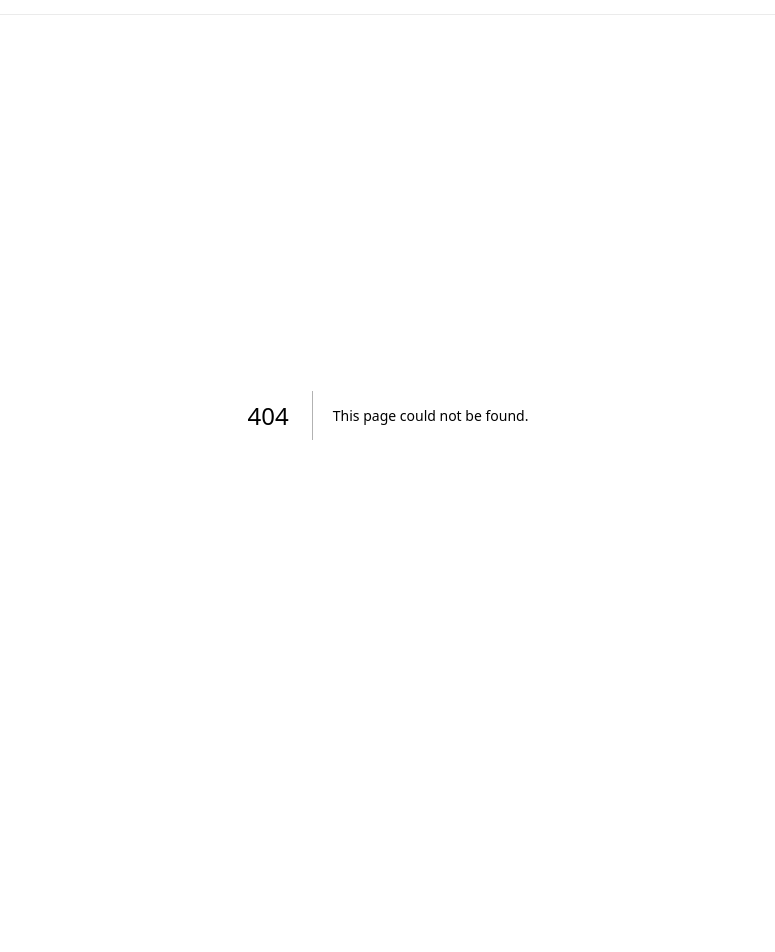
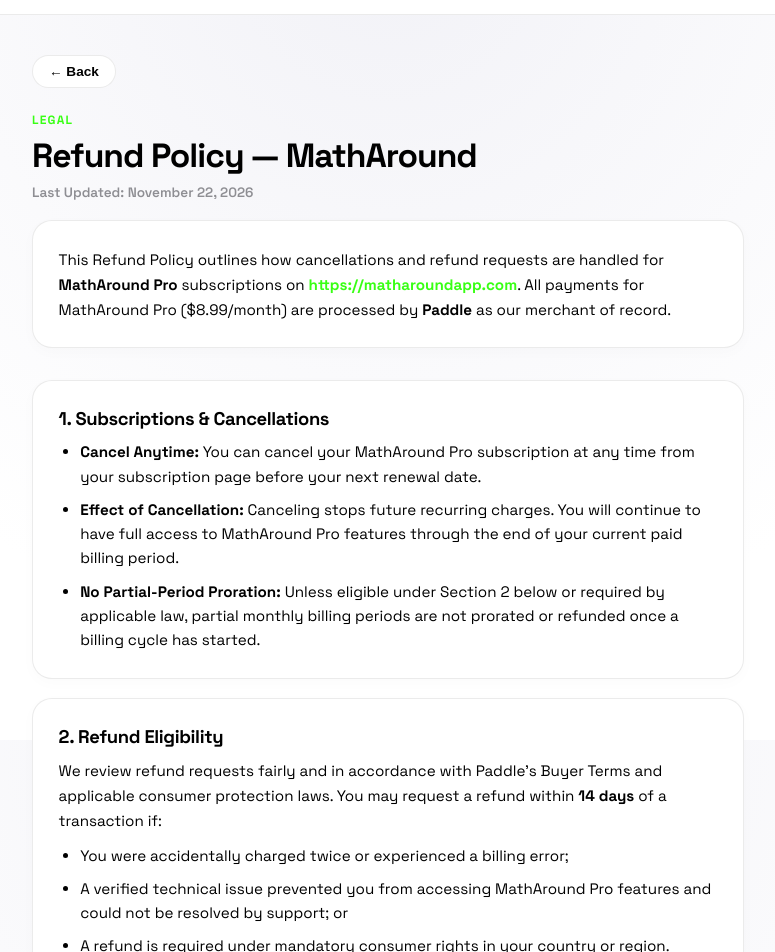
Before and after one commit to drakea1/math, a Next.js app: page /refund-policy in a window 1280 px wide. Before the commit this address had no page. Shown: the part 60-1012 px from the top of the page, without its empty margins (252-1027 px from the left). Before the commit the page ends 963 px from the top, so only its background shows below. Built offline with nearby package versions, Linux system fonts and the light colour scheme.

Commit message:
Add Refund Policy page and link it in profile settings

```diff
--- /dev/null
+++ b/app/refund-policy/page.js
@@ -0,0 +1,218 @@
+'use client';
+import { useEffect } from 'react';
+import { useRouter } from 'next/navigation';
+
+export default function RefundPolicyPage() {
+  const router = useRouter();
+
+  useEffect(() => {
+    const savedTheme = localStorage.getItem('matharound_theme');
+    if (savedTheme === 'dark') {
+      document.documentElement.classList.add('dark');
+    } else if (savedTheme === 'light') {
+      document.documentElement.classList.remove('dark');
+    }
+  }, []);
+
+  const sectionCardStyle = {
+    padding: '1.6rem',
+    background: 'var(--card-bg)',
+    border: '1px solid var(--surface-border)',
+    borderRadius: '20px',
+    boxShadow: '0 4px 15px rgba(0,0,0,0.02)',
+  };
+
+  const sectionHeadingStyle = {
+    fontSize: '1.15rem',
+    fontWeight: '800',
+    color: 'var(--text-main)',
+    margin: '0 0 0.65rem 0',
+    letterSpacing: '-0.02em',
+  };
+
+  const bodyTextStyle = {
+    fontSize: '0.95rem',
+    lineHeight: 1.65,
+    color: 'var(--text-main)',
+    margin: 0,
+  };
+
+  const listStyle = {
+    margin: '0.5rem 0 0 0',
+    paddingLeft: '1.35rem',
+    display: 'flex',
+    flexDirection: 'column',
+    gap: '0.55rem',
+    fontSize: '0.95rem',
+    lineHeight: 1.6,
+    color: 'var(--text-main)',
+  };
+
+  const linkStyle = {
+    color: 'var(--accent-neon)',
+    fontWeight: '700',
+    textDecoration: 'none',
+  };
+
+  return (
+    <div
+      style={{
+        padding: '2.5rem 1.5rem 4.5rem',
+        maxWidth: '760px',
+        minHeight: '100vh',
+        margin: '0 auto',
+        color: 'var(--text-main)',
+        display: 'flex',
+        flexDirection: 'column',
+      }}
+    >
+      <div style={{ marginBottom: '1.5rem' }}>
+        <button
+          type="button"
+          onClick={() => {
+            if (window.history.length > 1) {
+              router.back();
+            } else {
+              router.push('/');
+            }
+          }}
+          style={{
+            background: 'var(--card-bg)',
+            border: '1px solid var(--surface-border)',
+            borderRadius: '999px',
+            padding: '0.5rem 1rem',
+            color: 'var(--text-main)',
+            fontWeight: '700',
+            fontSize: '0.85rem',
+            display: 'inline-flex',
+            alignItems: 'center',
+            gap: '0.4rem',
+            cursor: 'pointer',
+          }}
+        >
+          ← Back
+        </button>
+      </div>
+
+      <header style={{ marginBottom: '2rem' }}>
+        <p
+          style={{
+            fontSize: '0.75rem',
+            fontWeight: '800',
+            letterSpacing: '0.1em',
+            color: 'var(--accent-neon)',
+            margin: '0 0 0.4rem 0',
+            textTransform: 'uppercase',
+          }}
+        >
+          Legal
+        </p>
+        <h1
+          style={{
+            fontSize: '2.1rem',
+            fontWeight: '900',
+            letterSpacing: '-0.03em',
+            color: 'var(--text-main)',
+            margin: '0 0 0.4rem 0',
+          }}
+        >
+          Refund Policy — MathAround
+        </h1>
+        <p
+          style={{
+            fontSize: '0.85rem',
+            color: 'var(--text-muted)',
+            margin: '0 0 1.2rem 0',
+            fontWeight: '600',
+          }}
+        >
+          Last Updated: November 22, 2026
+        </p>
+
+        <div style={sectionCardStyle}>
+          <p style={bodyTextStyle}>
+            This Refund Policy outlines how cancellations and refund requests are
+            handled for <strong>MathAround Pro</strong> subscriptions on{' '}
+            <a href="https://matharoundapp.com" style={linkStyle}>
+              https://matharoundapp.com
+            </a>
+            . All payments for MathAround Pro ($8.99/month) are processed by{' '}
+            <strong>Paddle</strong> as our merchant of record.
+          </p>
+        </div>
+      </header>
+
+      <div style={{ display: 'flex', flexDirection: 'column', gap: '1.2rem' }}>
+        <section style={sectionCardStyle}>
+          <h2 style={sectionHeadingStyle}>1. Subscriptions &amp; Cancellations</h2>
+          <ul style={listStyle}>
+            <li>
+              <strong>Cancel Anytime:</strong> You can cancel your MathAround
+              Pro subscription at any time from your subscription
+              page before your next renewal date.
+            </li>
+            <li>
+              <strong>Effect of Cancellation:</strong> Canceling stops future
+              recurring charges. You will continue to have full access to
+              MathAround Pro features through the end of your current paid
+              billing period.
+            </li>
+            <li>
+              <strong>No Partial-Period Proration:</strong> Unless eligible
+              under Section 2 below or required by applicable law, partial
+              monthly billing periods are not prorated or refunded once a
+              billing cycle has started.
+            </li>
+          </ul>
+        </section>
+
+        <section style={sectionCardStyle}>
+          <h2 style={sectionHeadingStyle}>2. Refund Eligibility</h2>
+          <p style={{ ...bodyTextStyle, marginBottom: '0.65rem' }}>
+            We review refund requests fairly and in accordance with Paddle&apos;s
+            Buyer Terms and applicable consumer protection laws. You may request
+            a refund within <strong>14 days</strong> of a transaction if:
+          </p>
+          <ul style={listStyle}>
+            <li>
+              You were accidentally charged twice or experienced a billing
+              error;
+            </li>
+            <li>
+              A verified technical issue prevented you from accessing MathAround
+              Pro features and could not be resolved by support; or
+            </li>
+            <li>
+              A refund is required under mandatory consumer rights in your
+              country or region.
+            </li>
+          </ul>
+        </section>
+
+        <section style={sectionCardStyle}>
+          <h2 style={sectionHeadingStyle}>3. How to Request a Refund</h2>
+          <p style={bodyTextStyle}>
+            To request a refund or get help with a billing issue, email{' '}
+            <a href="mailto:matharoundapp@gmail.com" style={linkStyle}>
+              matharoundapp@gmail.com
+            </a>{' '}
+            with your account email address and your Paddle receipt or
+            transaction ID. You may also contact Paddle buyer support directly
+            via your Paddle order receipt. Please reach out to us before
+            initiating a bank or card chargeback so we can resolve the issue
+            promptly.
+          </p>
+        </section>
+
+        <section style={sectionCardStyle}>
+          <h2 style={sectionHeadingStyle}>4. Merchant of Record</h2>
+          <p style={bodyTextStyle}>
+            Paddle acts as the merchant of record for all MathAround Pro orders
+            and handles payment processing, receipts, tax collection, and
+            approved refund disbursements back to your original payment method.
+          </p>
+        </section>
+      </div>
+    </div>
+  );
+}
```
Also changed, not shown: app/profile/page.js (+9 -3 lines).
